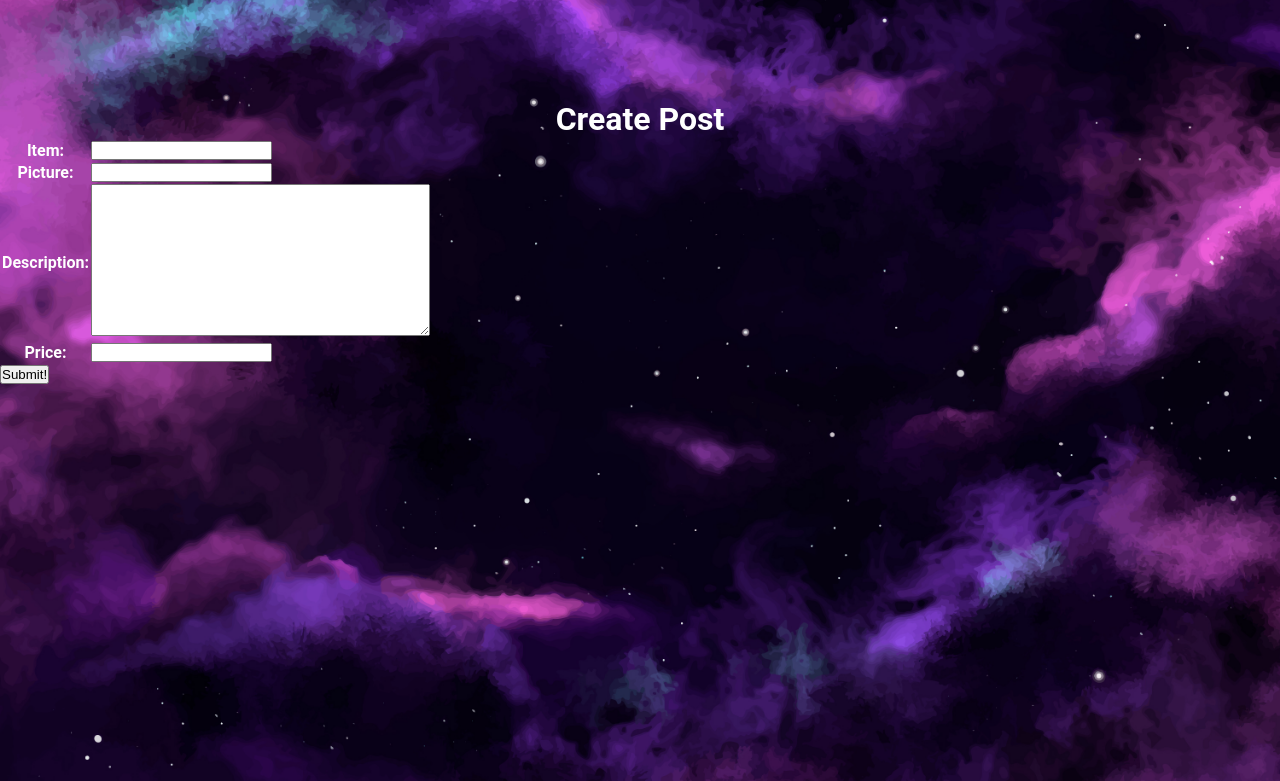
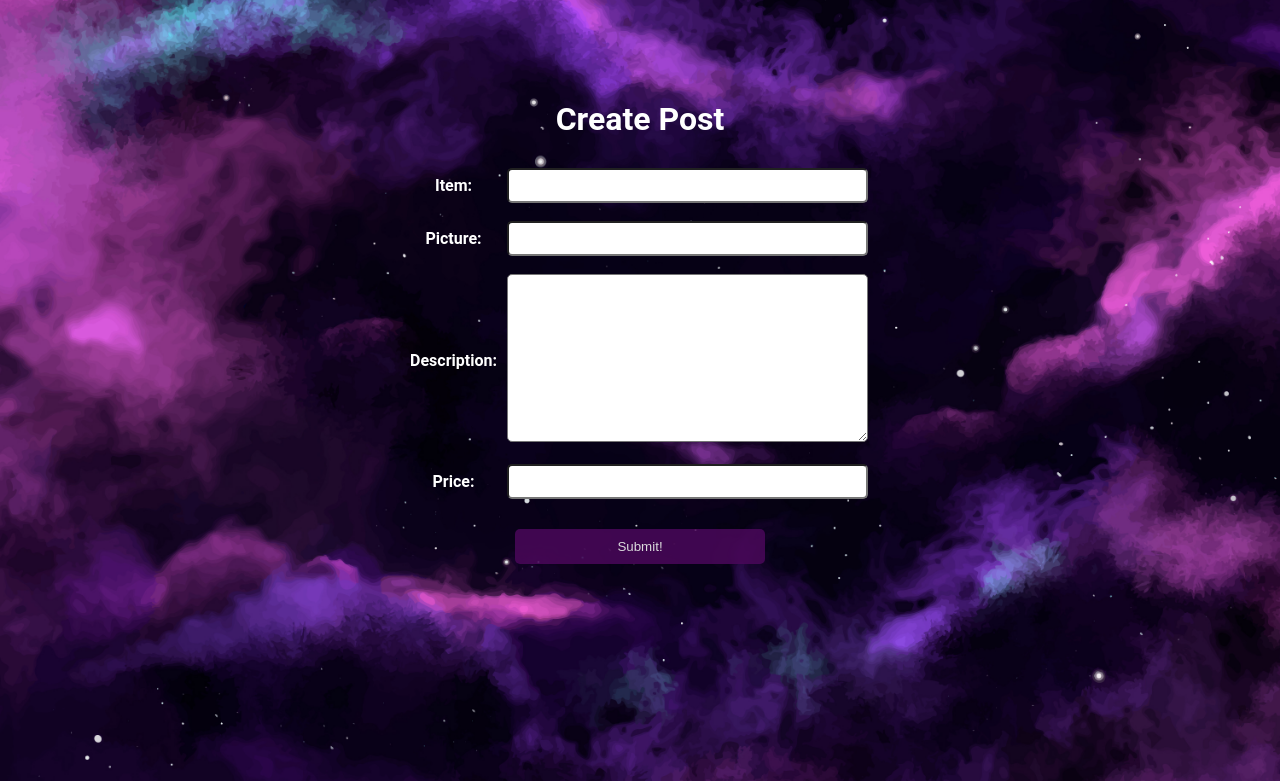
Before and after one commit to supersarahhh/Meridio-Full-Stack-App, a Django app: page /market/create/ in a window 1280 px wide. Shown: the part 39-820 px from the top of the page. Run offline with Django 4.2, Linux system fonts and the light colour scheme.

Commit message:
styled post form and details page

```diff
--- a/meridio/main_app/static/css/style.css
+++ b/meridio/main_app/static/css/style.css
@@ -102,7 +102,7 @@ a {
     background-color: #4547484d;
     border-radius: 10px;
     padding: 20px;
-    margin: 20px 100px;
+    margin: 30px 20%;
     text-align: center;
   }
 
@@ -136,3 +136,66 @@ footer {
   display: flex;
   align-items: center;
 }
+
+input[type="text"],
+input[type="number"],
+textarea {
+  padding: 8px;
+  margin: 3px;
+  width: 100%;
+  border-radius: 5px;
+  box-sizing: border-box;
+  text-align: left;
+}
+
+table {
+  margin-left: auto;
+  margin-right: auto;
+}
+
+table td {
+  padding: 5px;
+}
+
+
+.container {
+  display: flex;
+  flex-direction: column;
+  align-items: center;
+  text-align: center;
+  margin-top: 20px;
+  margin-bottom: 100px;
+
+}
+
+input[type="submit"] {
+  background-color: #4a085a;
+  opacity: 85%;
+  color: #fff;
+  border: none;
+  padding: 10px 20px;
+  border-radius: 5px;
+  cursor: pointer;
+  transition: all 0.3s ease;
+  width: 250px;
+  margin: 20px;
+}
+
+input[type="submit"]:hover {
+    opacity: 50%;
+    box-shadow: 5px 5px 35px 5px;
+}
+
+.btn {
+  margin-top: 20px;
+}
+
+.card-action {
+  display: flex;
+  justify-content: center;
+  margin: 10px;
+}
+
+.card-action a {
+  margin: 20px 50px;
+}
--- a/meridio/main_app/templates/main_app/post_form.html
+++ b/meridio/main_app/templates/main_app/post_form.html
@@ -9,13 +9,18 @@
 <h1>Create Post</h1>
 {% endif %}
 
-  <form action="" method="POST">
+<div class="container">
+  <form action="" method="POST" >
 
     {% csrf_token %}
     <table>
 
       {{ form.as_table }}
+
+
     </table>
-    <input type="submit" value="Submit!" class="btn">
   </form>
+  <input type="submit" value="Submit!" class="btn">
+
+</div>
 {% endblock %}
--- a/meridio/main_app/templates/market/detail.html
+++ b/meridio/main_app/templates/market/detail.html
@@ -6,6 +6,7 @@
 <div class="row">
   <div class="col s6">
     <div class="card">
+
       <div class="card-content">
         <span class="card-title">{{ post.item }}</span>
 
@@ -13,10 +14,11 @@
         <p>Price: {{ post.price }}</p>
         <p>Contingencies: {{ post. }}</p>
       </div>
+
       <div class="card-action">
         <a href="{% url 'post_update' post.id %}">Edit</a>
         <a href="{% url 'post_delete' post.id %}">Delete</a>
-        <a href="{% url 'bid_form' post.id %}">Bid</a>
+        <a href="{% url 'add_bid' post.id %}">Bid</a>
       </div>
     </div>
   </div>
```
Also changed, not shown: meridio/main_app/templates/main_app/contact_form.html (line endings or trailing spaces).
